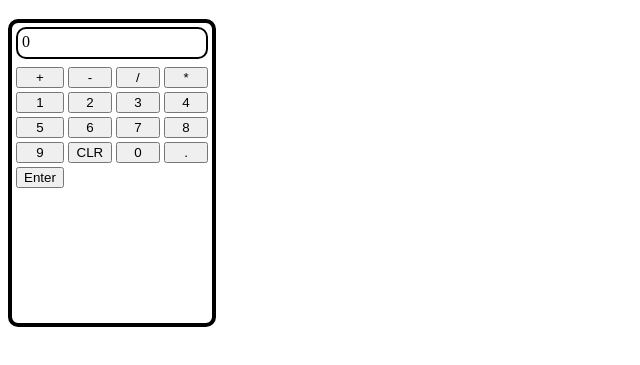
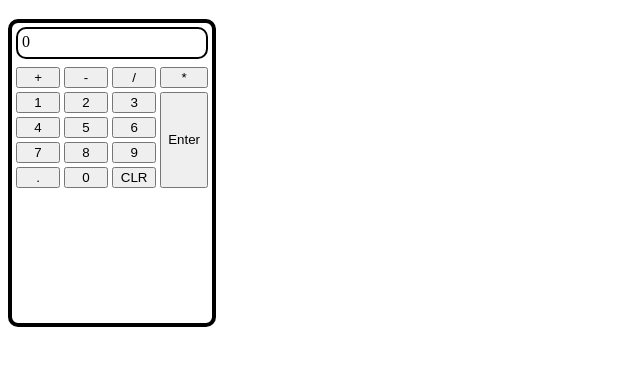
Before and after one commit to HurleySquared/calculator, a plain HTML site: page index.html in a window 1280 px wide. Shown: the part 61-426 px from the top of the page, without its empty margins (0-640 px from the left). Drawn offline with Linux system fonts and the light colour scheme.

Commit message:
keys organized so numpad is properly aligned and enter key on side

```diff
--- a/index.html
+++ b/index.html
@@ -12,10 +12,10 @@
   <div class="shell">
     <div class="answer">0</div>
     <div class="keys">
-      <button id="+">+</button>
-      <button id="-">-</button>
-      <button id="/">/</button>
-      <button id="*">*</button>
+      <button id="plus">+</button>
+      <button id="minus">-</button>
+      <button id="divide">/</button>
+      <button id="multiply">*</button>
       <button id="1">1</button>
       <button id="2">2</button>
       <button id="3">3</button>
@@ -25,9 +25,9 @@
       <button id="7">7</button>
       <button id="8">8</button>
       <button id="9">9</button>
+      <button id="dot">.</button>
+      <button id="0">0</button>
       <button id="clear">CLR</button>
-      <button id="0">0</button>
-      <button id=".">.</button>
       <button id="enter">Enter</button>
     </div>
   </div>
--- a/style.css
+++ b/style.css
@@ -16,7 +16,14 @@
 
 .keys {
   display: grid;
-  grid-template-columns: 1fr 1fr 1fr 1fr;
   grid-gap: 4px;
   padding: 4px;
+  grid-template-columns: 1fr 1fr 1fr 1fr;
+  grid-template-rows: 1fr 1fr 1fr 1fr 1fr;
 }
+
+#enter {
+  grid-column-start: 4;
+  grid-row-start: 2;
+  grid-row-end: 6;
+}
```
